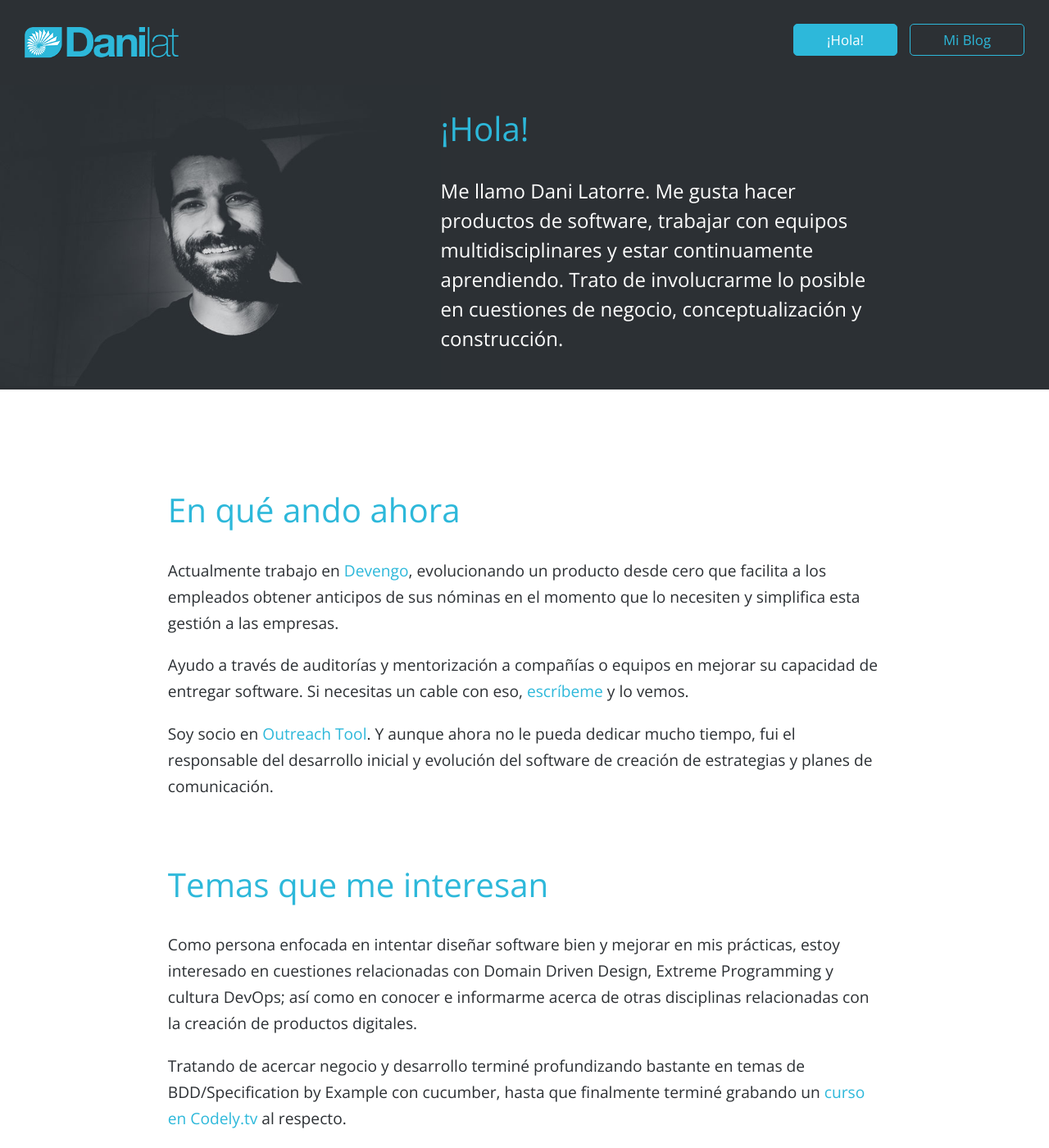
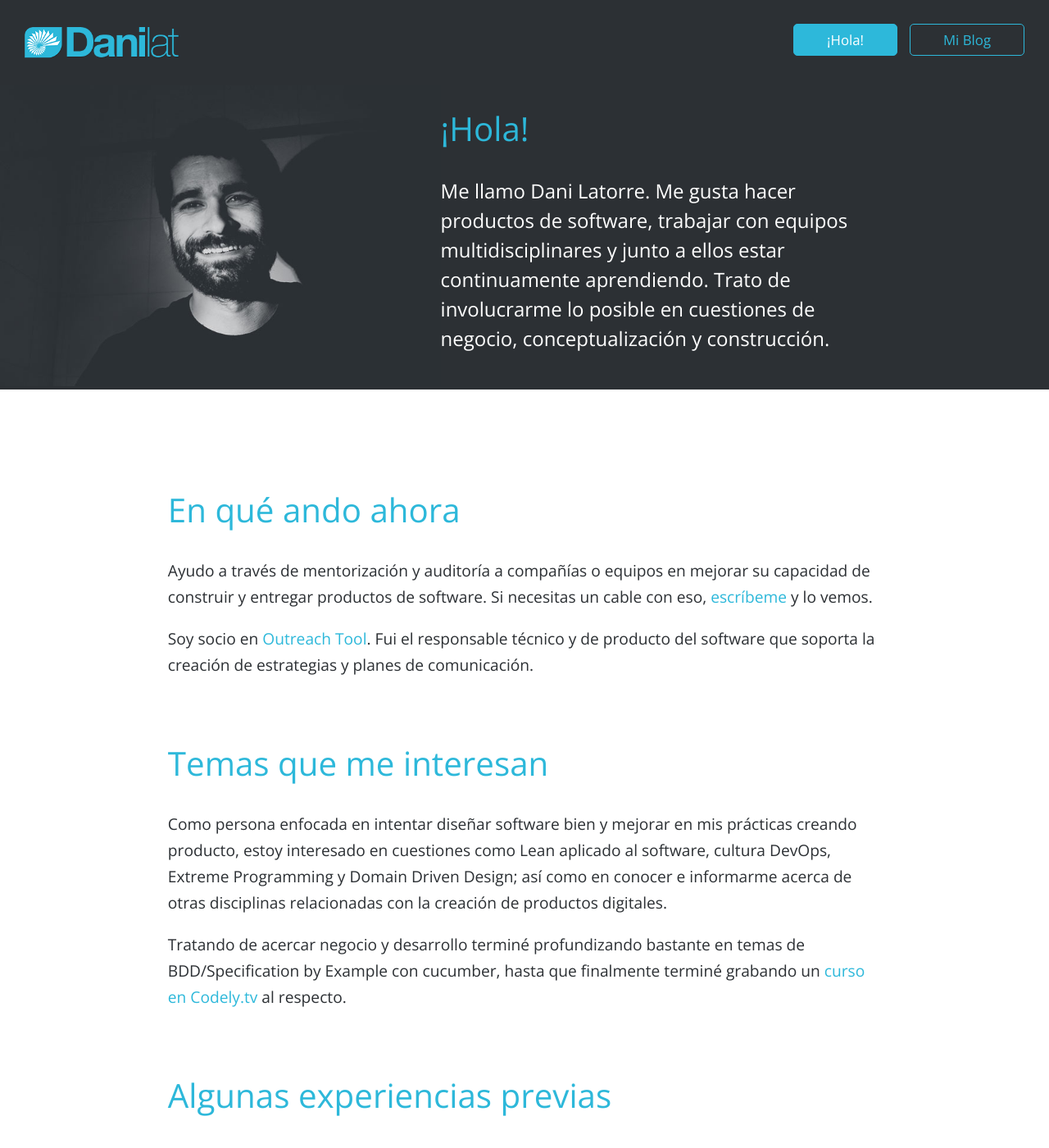
Before and after one commit to danilat/danilat.github.io, a Jekyll site: the page built from index.html, in a window 1280 px wide and 1400 px high. Shown: the whole window at 82% size. Built offline with Jekyll 4.4.1, drawn with Linux system fonts in a browser that asks for light colours; some of the changed text lies outside the part shown.

Commit message:
Updating how are I doing section and refining some other content in the home

```diff
--- a/index.html
+++ b/index.html
@@ -5,7 +5,7 @@ layout: one_column
     <img src="/img/fotoDani.jpg" class="foto-dani">
     <article>
         <h2>¡Hola!</h2>
-        <p>Me llamo Dani Latorre. Me gusta hacer productos de software, trabajar con equipos multidisciplinares y estar continuamente aprendiendo. Trato de involucrarme lo posible en cuestiones de negocio, conceptualización y construcción.</p>
+        <p>Me llamo Dani Latorre. Me gusta hacer productos de software, trabajar con equipos multidisciplinares y junto a ellos estar continuamente aprendiendo. Trato de involucrarme lo posible en cuestiones de negocio, conceptualización y construcción.</p>
     </article>
 </section>
 
@@ -13,20 +13,20 @@ layout: one_column
     <section class="resume">
         <article>
             <h2>En qué ando ahora</h2>
-            <p>Actualmente trabajo en <a href="https://www.devengo.com/">Devengo</a>, evolucionando un producto desde cero que facilita a los empleados obtener anticipos de sus nóminas en el momento que lo necesiten y simplifica esta gestión a las empresas.</p>
-            <p>Ayudo a través de auditorías y mentorización a compañías o equipos en mejorar su capacidad de entregar software. Si necesitas un cable con eso, <a href="mailto:dani@danilat.com?subject=Software Delivery">escríbeme</a> y lo vemos.</p>
-            <p>Soy socio en <a href="http://www.outreachtool.com/">Outreach Tool</a>. Y aunque ahora no le pueda dedicar mucho tiempo, fui el responsable del desarrollo inicial y evolución del software de creación de estrategias y planes de comunicación.</p>
+            <p>Ayudo a través de mentorización y auditoría a compañías o equipos en mejorar su capacidad de construir y entregar productos de software. Si necesitas un cable con eso, <a href="mailto:dani@danilat.com">escríbeme</a> y lo vemos.</p>
+            <p>Soy socio en <a href="http://www.outreachtool.com/">Outreach Tool</a>. Fui el responsable técnico y de producto del software que soporta la creación de estrategias y planes de comunicación.</p>
         </article>
 
         <article>
             <h2>Temas que me interesan</h2>
-            <p>Como persona enfocada en intentar diseñar software bien y mejorar en mis prácticas, estoy interesado en cuestiones relacionadas con Domain Driven Design, Extreme Programming y cultura DevOps; así como en conocer e informarme acerca de otras disciplinas relacionadas con la creación de productos digitales. </p>
+            <p>Como persona enfocada en intentar diseñar software bien y mejorar en mis prácticas creando producto, estoy interesado en cuestiones como Lean aplicado al software, cultura DevOps, Extreme Programming y Domain Driven Design; así como en conocer e informarme acerca de otras disciplinas relacionadas con la creación de productos digitales. </p>
             <p>Tratando de acercar negocio y desarrollo terminé profundizando bastante en temas de BDD/Specification by Example con cucumber, hasta que finalmente terminé grabando un <a href="https://pro.codely.tv/library/buenas-practicas-de-bdd-con-cucumber/65205/about/">curso en Codely.tv</a> al respecto.</p>
         </article>
 
         <article>
             <h2>Algunas experiencias previas</h2>
-            <p>Anteriormente trabajé como Tech Lead dentro del equipo comercial de <a href="https://www.zara.com/">Zara.com</a>. Mi trabajo era, a partir de los objetivos de negocio y la visión de producto, tratar de que hiciéramos el mejor software y de la mejor manera que fuéramos capaces para Zara y otras marcas del grupo.</p>
+            <p>Anteriormente trabajé en <a href="https://www.devengo.com/">Devengo</a>, arrancando un producto desde cero que facilita a los trabajadores obtener parte de sus salarios en el momento que lo necesiten.</p>
+            <p>Como Tech Lead dentro del equipo comercial de <a href="https://www.zara.com/">Zara.com</a>. Mi trabajo era, a partir de los objetivos de negocio y la visión de producto, tratar de que hiciéramos el mejor software y de la mejor manera que fuéramos capaces para Zara y otras marcas del grupo.</p>
             <p>Además de idear y ayudar a diseñar algunas camisetas, como parte de <a href="http://codingstones.com/">Coding Stones</a> participé en el desarrollo de productos y realicé trabajos de consultoría o formación para startups y grandes corporaciones.</p>
             <p>Durante casi 10 años he trabajado como desarrollador independiente y desde mi propia compañía <a href="http://www.bierasolutions.com/">Biera Solutions</a>. Trabajando para agencias, consultoras, startups y algunas administraciones públicas; en algunas ocasiones como contractor formando parte de sus equipos y en otras trabajando en productos junto mi red de colaboradores. </p>
             <p>Co-fundé <a href="https://www.linkedin.com/company/jobsket/about/">Jobsket</a>, una startup que quería revolucionar el sector de la búsqueda de empleo y que desgraciadamente acabamos cerrando. Pero me llevé muchos aprendizajes de cantidad de errores y algunos aciertos que tuvimos haciendo producto y desarrollando el negocio.</p>
```
